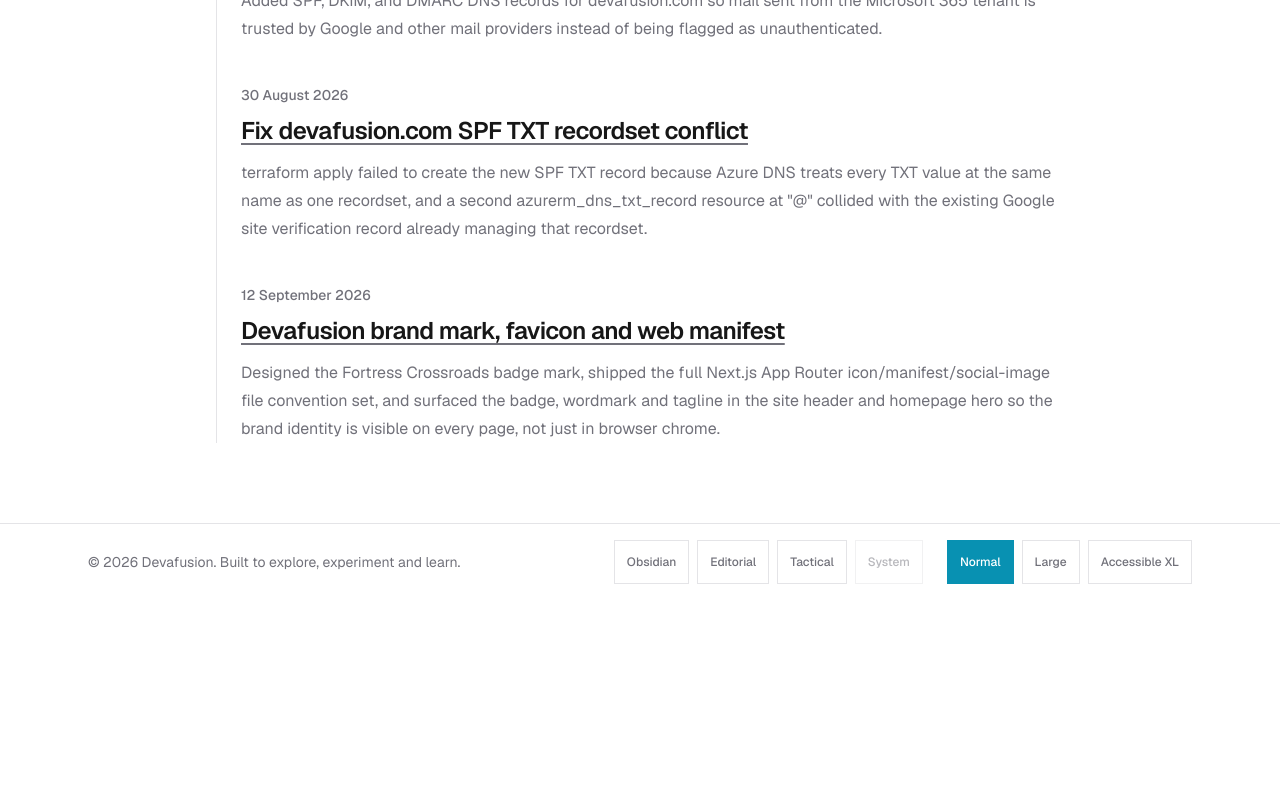
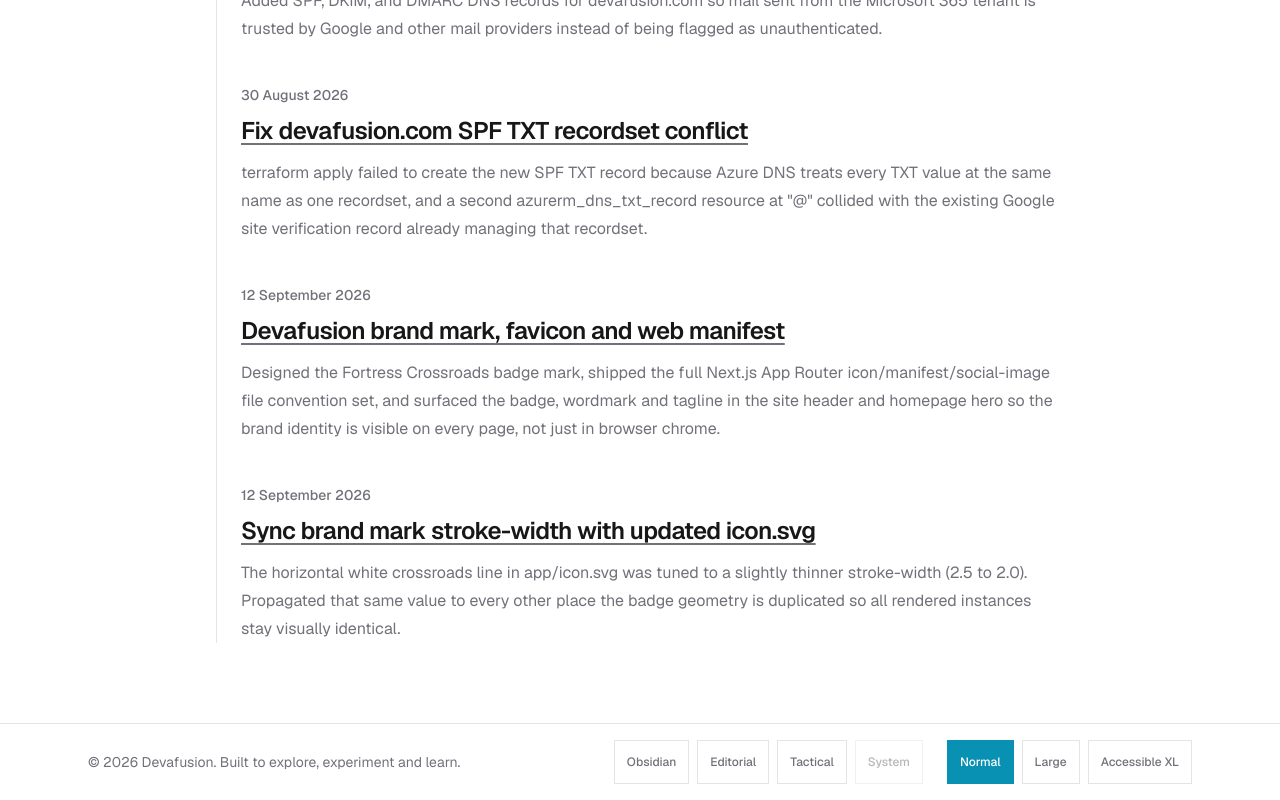
Before and after one commit to vaughanh1/devafusion, a Next.js app in the folder src/web/: page /log in a window 1280 px wide. Shown: the part 3538-4338 px from the top of the page. Before the commit the page ends 4138 px from the top, so only its background shows below. Built offline with nearby package versions, Linux system fonts and the light colour scheme; no server answers.

Commit message:
chore(web): add engineering log entry for brand mark stroke-width sync

```diff
--- a/src/web/features/log/engineering-log.ts
+++ b/src/web/features/log/engineering-log.ts
@@ -16,6 +16,7 @@
 import { entry as devafusionComEmailAuthentication } from "./entries/devafusion-com-email-authentication";
 import { entry as devafusionComSpfTxtRecordsetConflict } from "./entries/devafusion-com-spf-txt-recordset-conflict";
 import { entry as devafusionBrandIconsAndManifest } from "./entries/devafusion-brand-icons-and-manifest";
+import { entry as devafusionBrandMarkStrokeWidthSync } from "./entries/devafusion-brand-mark-stroke-width-sync";
 
 export type { LogEntry } from "./types";
 
@@ -42,6 +43,7 @@
   devafusionComEmailAuthentication,
   devafusionComSpfTxtRecordsetConflict,
   devafusionBrandIconsAndManifest,
+  devafusionBrandMarkStrokeWidthSync,
 ];
 
 export const engineeringLog = [...allEntries].sort((a, b) =>
--- /dev/null
+++ b/src/web/features/log/entries/devafusion-brand-mark-stroke-width-sync.ts
@@ -0,0 +1,20 @@
+import type { LogEntry } from "../types";
+
+export const entry: LogEntry = {
+  slug: "devafusion-brand-mark-stroke-width-sync",
+  date: "2026-09-12",
+  title: "Sync brand mark stroke-width with updated icon.svg",
+  summary:
+    "The horizontal white crossroads line in app/icon.svg was tuned to a slightly thinner stroke-width (2.5 to 2.0). Propagated that same value to every other place the badge geometry is duplicated so all rendered instances stay visually identical.",
+  tags: ["design", "nextjs"],
+  decisions: [
+    "Treat app/icon.svg as the single source of truth for the badge geometry - regenerate the derived favicon.ico/apple-icon.png binaries and update the two React component copies (BrandMark, BrandSocialImage) from it rather than editing each independently.",
+  ],
+  milestones: [
+    "Regenerated app/favicon.ico and app/apple-icon.png from the updated SVG via the throwaway sharp-based generation script.",
+    "Updated the horizontal line stroke-width in components/brand/brand-mark.tsx and components/brand/brand-social-image.tsx to match.",
+    "Confirmed via the pinned Docker Playwright image that the change is within the existing visual regression baseline's tolerance - no baseline update required.",
+  ],
+  validation: ["npm run typecheck", "npm run lint", "npm run build"],
+  visibility: "public",
+};
```
